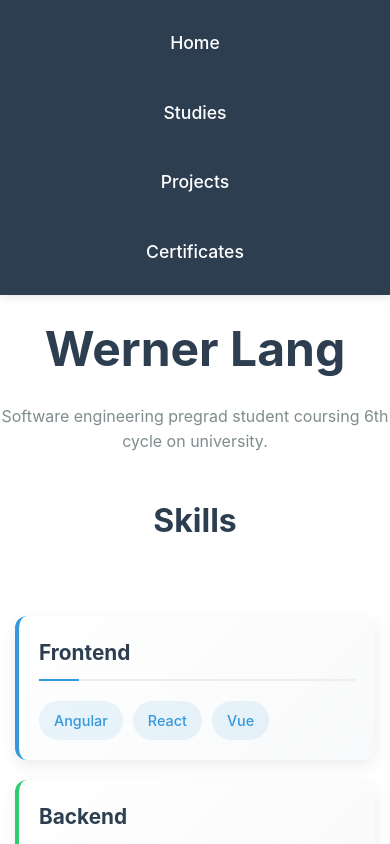
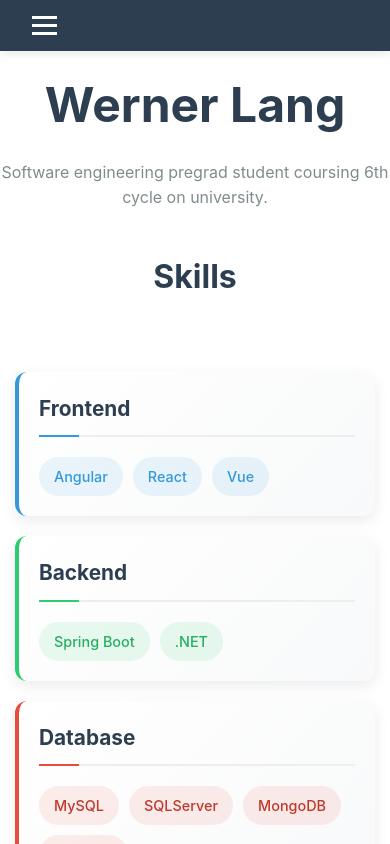
Before and after one commit to 00WernerLang/Curriculum_WebApp, a React (Vite) app: page / in a window 390 px wide. Shown: the top 844 px of the page. Built offline with nearby package versions, Linux system fonts and the light colour scheme.

Commit message:
feat(navbar): add responsive to the navbar

```diff
--- a/src/components/Navbar.css
+++ b/src/components/Navbar.css
@@ -1,17 +1,24 @@
 .navbar {
-    display: flex;
-    justify-content: center;
-    align-items: center;
     background: #2c3e50;
     padding: 1rem 2rem;
     box-shadow: 0 2px 10px rgba(0, 0, 0, 0.1);
     position: sticky;
     top: 0;
     z-index: 1000;
+}
+
+.nav-container {
+    display: flex;
+    justify-content: space-between;
+    align-items: center;
+}
+
+.nav-menu {
+    display: flex;
     gap: 2rem;
 }
 
-.navbar a {
+.nav-link {
     text-decoration: none;
     color: white;
     font-weight: 500;
@@ -22,18 +29,17 @@
     position: relative;
 }
 
-.navbar a:hover {
+.nav-link:hover {
     background-color: rgba(255, 255, 255, 0.1);
     transform: translateY(-2px);
 }
 
-.navbar a.active {
+.nav-link.active {
     background-color: rgba(255, 255, 255, 0.2);
-    color: #fff;
     font-weight: 600;
 }
 
-.navbar a.active::after {
+.nav-link.active::after {
     content: '';
     position: absolute;
     bottom: -8px;
@@ -45,17 +51,63 @@
     border-radius: 50%;
 }
 
+.hamburger {
+    display: none;
+    cursor: pointer;
+    flex-direction: column;
+    gap: 5px;
+}
+
+.bar {
+    width: 25px;
+    height: 3px;
+    background-color: white;
+    transition: all 0.3s ease;
+}
 
 @media (max-width: 768px) {
-    .navbar {
+    .hamburger{
+        display: flex;
+    }
+
+    .nav-menu {
+        position: absolute;
+        top: 100%;
+        left: 0;
+        right: 0;
+        background: #2c3e50;
         flex-direction: column;
-        gap: 1rem;
+        align-items: center;
+        overflow: hidden;
+
+        /* Animation states */
+        max-height: 0;
+        opacity: 0;
+        pointer-events: none;
+        transition: max-height 0.4s ease, opacity 0.3s ease;
+    }
+
+    .nav-menu.active {
+        max-height: 500px;
+        opacity: 1;
+        pointer-events: auto;
+    }
+
+    .nav-link {
+        width: 100%;
+        text-align: center;
         padding: 1rem;
     }
+}
 
-    .navbar a {
-        width: 100%;
-        text-align: center;
-        padding: 0.8rem;
-    }
+.hamburger.active .bar:nth-child(1) {
+    transform: rotate(45deg) translate(5px, 5px);
 }
+
+.hamburger.active .bar:nth-child(2) {
+    opacity: 0;
+}
+
+.hamburger.active .bar:nth-child(3) {
+    transform: rotate(-45deg) translate(5px, -5px);
+}
--- a/src/components/Navbar.jsx
+++ b/src/components/Navbar.jsx
@@ -1,16 +1,26 @@
 import './Navbar.css';
 import {NavLink} from "react-router";
+import { useState } from 'react';
 
 const Navbar = () => {
 
+    const [isOpen, setIsOpen] = useState(false);
+
+    const toggleMenu = () => {
+        setIsOpen(!isOpen);
+    };
+
     return (
         <nav className="navbar">
+            <div className="nav-container">
 
 
+                <div className={`nav-menu ${isOpen ? 'active' : ''}`}>
                     <NavLink
                         to="/home"
                         end
-                className={({ isActive }) => isActive ? "active" : ""}
+                        className={({ isActive }) => isActive ? "nav-link active" : "nav-link"}
+                        onClick={() => setIsOpen(false)}
                     >
                         Home
                     </NavLink>
@@ -18,7 +28,8 @@ const Navbar = () => {
                     <NavLink
                         to="/studies"
                         end
-                className={({ isActive }) => isActive ? "active" : ""}
+                        className={({ isActive }) => isActive ? "nav-link active" : "nav-link"}
+                        onClick={() => setIsOpen(false)}
                     >
                         Studies
                     </NavLink>
@@ -26,7 +37,8 @@ const Navbar = () => {
                     <NavLink
                         to="/projects"
                         end
-                className={({ isActive }) => isActive ? "active" : ""}
+                        className={({ isActive }) => isActive ? "nav-link active" : "nav-link"}
+                        onClick={() => setIsOpen(false)}
                     >
                         Projects
                     </NavLink>
@@ -34,12 +46,19 @@ const Navbar = () => {
                     <NavLink
                         to="/certificates"
                         end
-                className={({ isActive }) => isActive ? "active" : ""}
+                        className={({ isActive }) => isActive ? "nav-link active" : "nav-link"}
+                        onClick={() => setIsOpen(false)}
                     >
                         Certificates
                     </NavLink>
+                </div>
 
-
+                <div className={`hamburger ${isOpen ? 'active' : ''}`} onClick={toggleMenu}>
+                    <span className="bar"></span>
+                    <span className="bar"></span>
+                    <span className="bar"></span>
+                </div>
+            </div>
         </nav>
     );
 };
```
Lines whose indentation alone changed are shown as unchanged.
